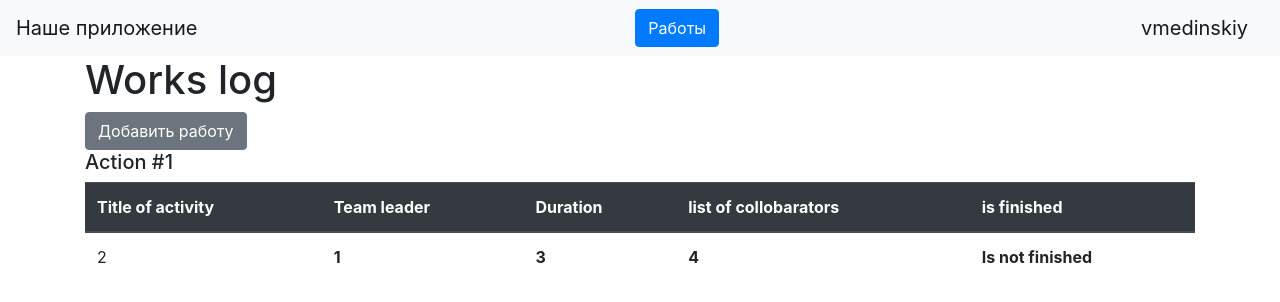
After one commit to pop-arthur/flask-sqlalchemy_example, a Flask app: page /jobs in a window 1280 px wide. The commit adds this page. Shown: the top 302 px of the page. Run offline with Flask 2, Linux system fonts and the light colour scheme; a user stored in the database is signed in; data comes from the database, SQL or seed files in the repository; both versions use the stored data as it was after the commit; some libraries are stand-ins or nearby versions.

Commit message:
good job!

```diff
--- a/data/__all_models.py
+++ b/data/__all_models.py
@@ -1,3 +1,4 @@
 from . import users
 from . import news
 from . import category
+from . import jobs
--- a/main.py
+++ b/main.py
@@ -1,6 +1,10 @@
+import datetime
+
 from flask import Flask, render_template, redirect, request, abort
 from flask_login import LoginManager, login_user, login_required, logout_user, current_user
 
+from data.jobs import Jobs
+from forms.jobs import JobForm
 from forms.news import NewsForm
 from forms.user import RegisterForm, LoginForm
 from data.news import News
@@ -28,7 +32,34 @@ def logout():
 
 def main():
     db_session.global_init("db/blogs.db")
-    app.run()
+    app.run(host="0.0.0.0")
+
+
+@app.route("/jobs")
+@login_required
+def get_jobs():
+    db_sess = db_session.create_session()
+    jobs = db_sess.query(Jobs).all()
+    return render_template("jobs.html", title="Работы", jobs=jobs)
+
+
+@app.route("/add_job", methods=['GET', 'POST'])
+@login_required
+def add_job():
+    form = JobForm()
+    if form.validate_on_submit():
+        db_sess = db_session.create_session()
+        job = Jobs(team_leader=form.team_leader_id.data,
+                   job=form.job.data,
+                   work_size=form.work_size.data,
+                   collaborators=form.collaborators.data,
+                   is_finished=form.is_finished.data)
+        if form.is_finished.data:
+            job.end_date = datetime.datetime.now()
+        db_sess.add(job)
+        db_sess.commit()
+        return redirect("/jobs")
+    return render_template("add_jobs.html", title="Добавление работы", form=form)
 
 
 @app.route('/news', methods=['GET', 'POST'])
--- a/templates/base.html
+++ b/templates/base.html
@@ -14,6 +14,7 @@
     <nav class="navbar navbar-light bg-light">
         <a class="navbar-brand" href="#">Наше приложение</a>
         {% if current_user.is_authenticated %}
+            <a class="btn btn-primary " href="/jobs">Работы</a>
             <a class="navbar-brand" href="/logout">{{ current_user.name }}</a>
         {% else %}
             <p>
--- /dev/null
+++ b/templates/jobs.html
@@ -0,0 +1,35 @@
+{% extends "base.html" %}
+{% block content %}
+    <h1 class="page_header">Works log</h1>
+    <a href="/add_job" class="btn btn-secondary">Добавить работу</a>
+    {% for job in jobs %}
+        <div class="work_log_content">
+            <h5>Action #{{ loop.index }}</h5>
+                <table class="table">
+                    <thead class="thead-dark">
+                        <tr>
+                            <th scope="col">Title of activity</th>
+                            <th scope="col">Team leader</th>
+                            <th scope="col">Duration</th>
+                            <th scope="col">list of collobarators</th>
+                            <th scope="col">is finished</th>
+                        </tr>
+                    </thead>
+                    <tbody>
+                        <tr>
+                            <td class="work_table_item">{{ job.job }}</th>
+                            <th class="work_table_item">{{ job.team_leader }}</th>
+                            <th class="work_table_item">{{ job.work_size }}</th>
+                            <th class="work_table_item">{{ job.collaborators }}</th>
+                            {% if job.is_finished %}
+                                <th class="work_table_item green_item">Is finished</th>
+                            {% else %}
+                                <th class="work_table_item red_item">Is not finished</th>
+                            {% endif %}
+                        </tr>
+                    </tbody>
+                </table>
+            </div>
+    {% endfor %}
+
+{% endblock %}
```
Also changed, not shown: data/jobs.py (added, +22 -0 lines), forms/jobs.py (added, +13 -0 lines), templates/add_jobs.html (added, +47 -0 lines), db/blogs.db.
